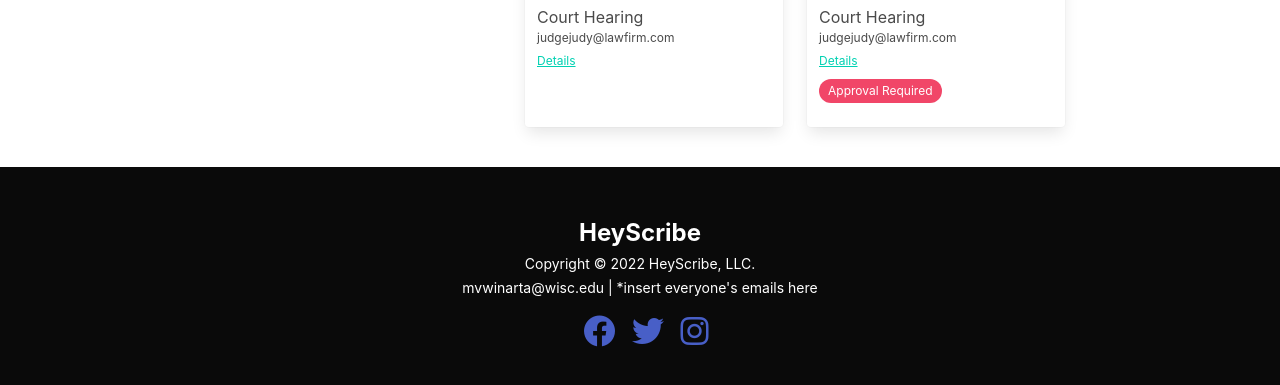
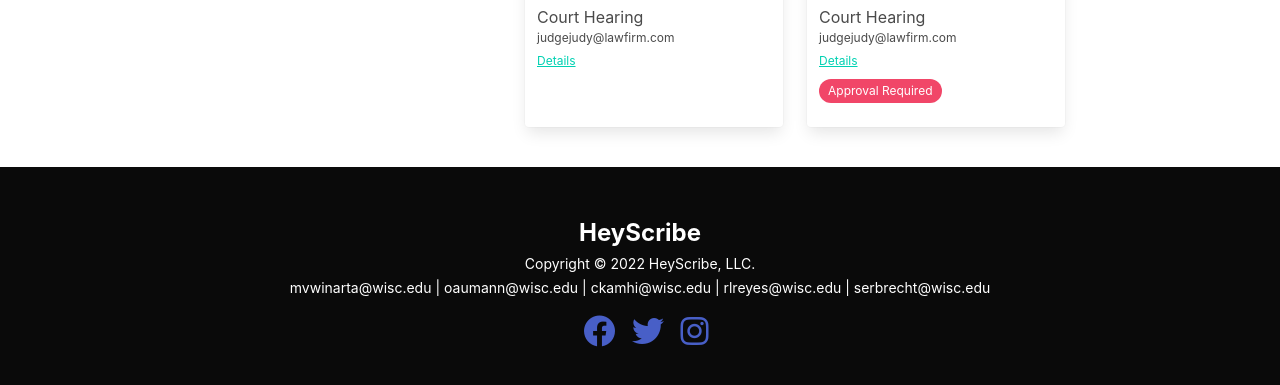
Before and after one commit to itscouscous/HeyScribe, a plain HTML site: page search.html in a window 1280 px wide. Shown: the part 1091-1476 px from the top of the page. Drawn offline with nearby package versions, Linux system fonts and the light colour scheme.

Commit message:
Added contact information in footer

```diff
--- a/search.html
+++ b/search.html
@@ -441,7 +441,8 @@
         <div class="content has-text-centered has-text-white">
             <p class="is-size-4 has-text-white has-text-weight-bold mb-0">HeyScribe</p>
             <p class="mb-0"><small>Copyright &copy; 2022 HeyScribe, LLC.</small></p>
-            <p><small>mvwinarta@wisc.edu | *insert everyone's emails here</small></p>
+            <p><small>mvwinarta@wisc.edu | oaumann@wisc.edu | ckamhi@wisc.edu | rlreyes@wisc.edu |
+                    serbrecht@wisc.edu</small></p>
             <a href="http://www.facebook.com"><i class="fab fa-2x fa-facebook ml-3"></i></a>
             <a href="http://www.twitter.com"><i class="fab fa-2x fa-twitter ml-3"></i></a>
             <a href="http://www.instagram.com"><i class="fab fa-2x fa-instagram ml-3"></i></a>
```
Also changed, not shown: about_us.html (+2 -1 lines), accounttype.html (+2 -2 lines), client_myaccount.html (+2 -5 lines), general_home.html (+2 -1 lines), scriber_myaccount.html (+2 -1 lines).
